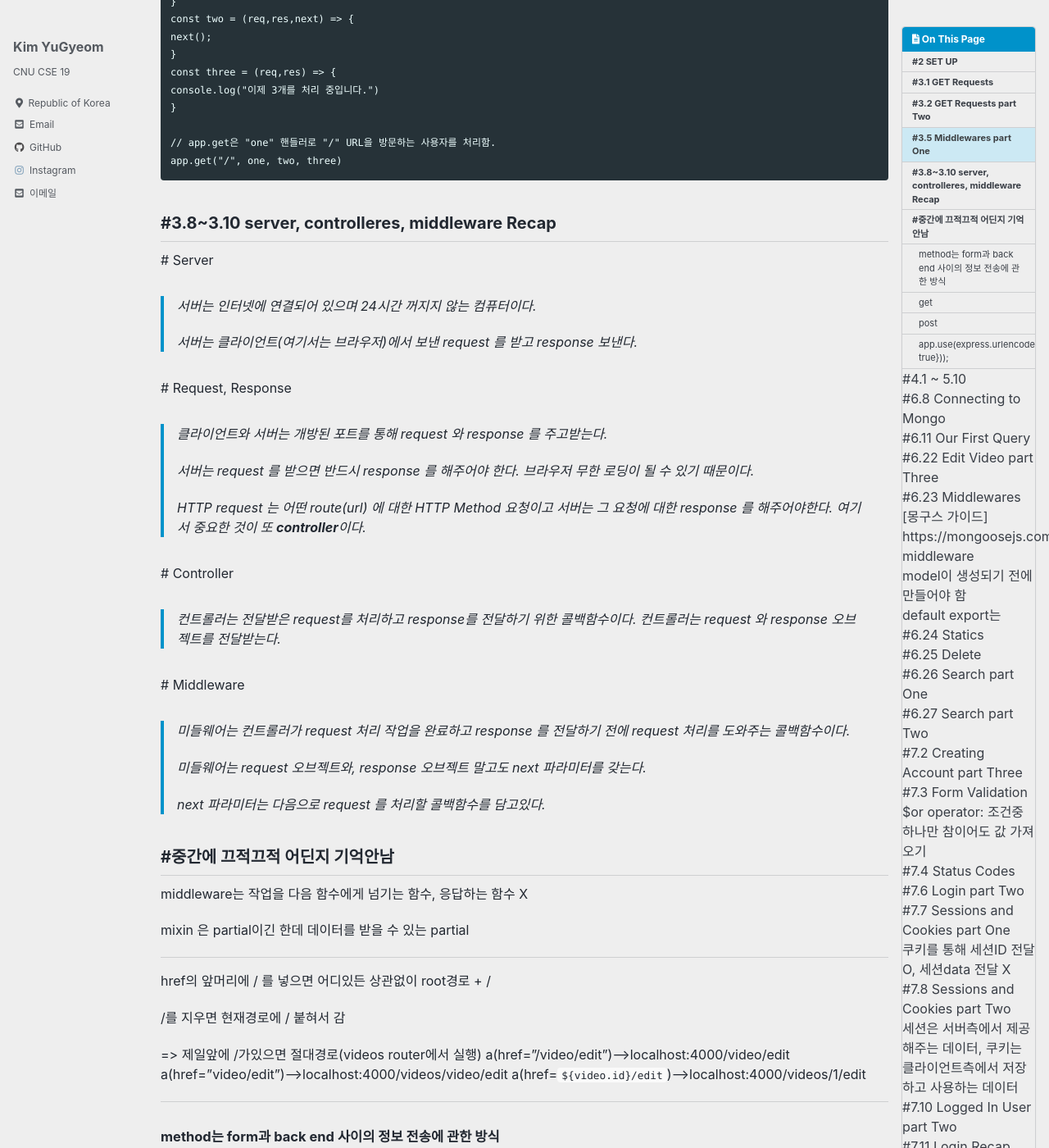
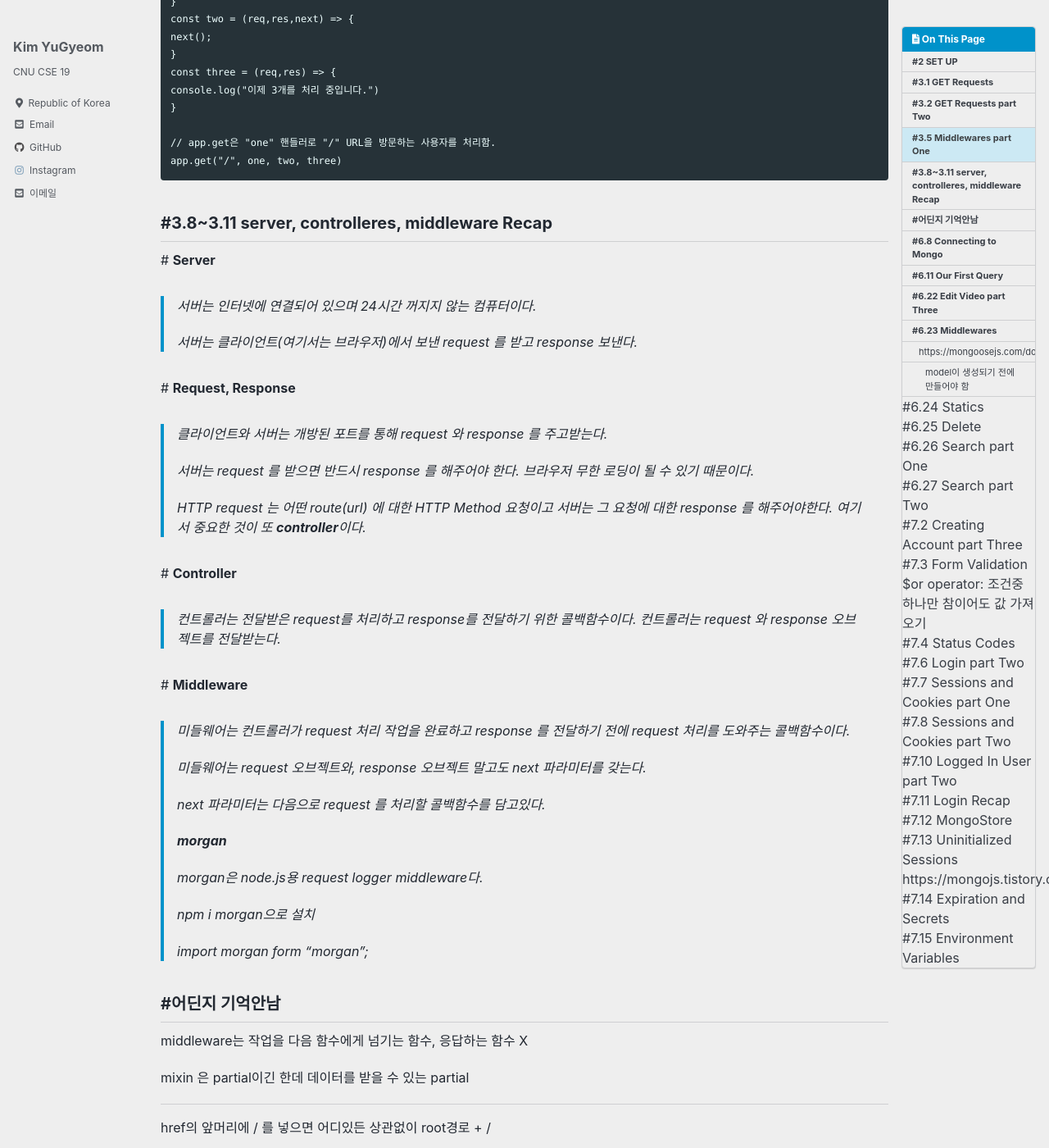
Before and after one commit to rladbrua0207/rladbrua0207.github.io, a Jekyll site: the page built from _posts/Web/2021-11-25-YouTube 클론코딩 개념 정리.md, in a window 1280 px wide and 1400 px high, scrolled down 1564 px. Shown: the whole window at 82% size. Built offline with Jekyll 4.4.1, drawn with Linux system fonts in a browser that asks for light colours; cached includes are drawn as plain includes; some web fonts are replaced; some of the changed text lies outside the part shown.

Commit message:
youtube 클론코딩 개념정리 수정

```diff
--- a/_posts/Web/2021-11-25-YouTube 클론코딩 개념 정리.md
+++ b/_posts/Web/2021-11-25-YouTube 클론코딩 개념 정리.md
@@ -100,15 +100,15 @@ app.get("/", one, two, three)
 
 
 
-## #3.8~3.10 server, controlleres, middleware Recap
+## #3.8~3.11 server, controlleres, middleware Recap
 
-\# Server
+\# **Server**
 
 > 서버는 인터넷에 연결되어 있으며 24시간 꺼지지 않는 컴퓨터이다.
 >
 > 서버는 클라이언트(여기서는 브라우저)에서 보낸 request 를 받고 response 보낸다.
 
-\# Request, Response
+\# **Request, Response**
 
 > 클라이언트와 서버는 개방된 포트를 통해 request 와 response 를 주고받는다.
 >
@@ -116,21 +116,31 @@ app.get("/", one, two, three)
 >
 > HTTP request 는 어떤 route(url) 에 대한 HTTP Method 요청이고 서버는 그 요청에 대한 response 를 해주어야한다. 여기서 중요한 것이 또 **controller**이다.
 
-\# Controller
+\# **Controller**
 
 > 컨트롤러는 전달받은 request를 처리하고 response를 전달하기 위한 콜백함수이다. 컨트롤러는 request 와 response 오브젝트를 전달받는다.
 
-\# Middleware
+\# **Middleware**
 
 > 미들웨어는 컨트롤러가 request 처리 작업을 완료하고 response 를 전달하기 전에 request 처리를 도와주는 콜백함수이다.
 >
 > 미들웨어는 request 오브젝트와, response 오브젝트 말고도 next 파라미터를 갖는다.
 >
 > next 파라미터는 다음으로 request 를 처리할 콜백함수를 담고있다.
+>
+> **morgan**
+>
+> morgan은 node.js용 request logger middleware다.
+>
+> npm i morgan으로 설치
+>
+> import morgan form "morgan";
+>
+>
 
 
 
-## #중간에 끄적끄적 어딘지 기억안남
+## #어딘지 기억안남
 
 middleware는 작업을 다음 함수에게 넘기는 함수, 응답하는 함수 X
 
@@ -149,19 +159,19 @@ a(href=`${video.id}/edit`)--->localhost:4000/videos/1/edit
 
 ------
 
-##### method는 form과 back end 사이의 정보 전송에 관한 방식
+**method는 form과 back end 사이의 정보 전송에 관한 방식**
 
-##### get
+**get**
 
 > 그 form에 있는 정보가 url에 들어가 검색할 때 필요 검색페이지를 만들 때 사용 그 검색어는 url안에 들어감, 데이터를 오직 받는 목적이라면 get
 
-##### post
+**post**
 
 > 데이터베이스에 추가, 수정, 삭제 할 때
 
 ------
 
-##### app.use(express.urlencoded({extended: true}));
+**app.use(express.urlencoded({extended: true}));**
 
 > express application가 form의 value들을 이해할수 있도록 하고 우리가 쓸 수 있는 자바스크립트 형식으로 변형시켜 준다
 
@@ -273,13 +283,13 @@ exist는 그냥 존재여부 확인
 >
 >
 
-#### [몽구스 가이드]
+**[몽구스 가이드]**
 
 #### https://mongoosejs.com/docs/guide.html
 
 
 
-##### middleware
+**middleware**
 
 > ##### model이 생성되기 전에 만들어야 함
 >
@@ -293,7 +303,7 @@ exist는 그냥 존재여부 확인
 >
 > const User = mongoose.model("user", userSchema); //model
 
-##### default export는
+**default export는**
 
 > import Video, { formatHashtags } from "../models/Video"
 >
@@ -421,13 +431,13 @@ JWT
 3. 브라우져가 서버에 다시 접근할 때 2.에서 받은 Cookie를 함께 건냄.
 4. 서버는 Cookie를 통해 브라우져를 구분 할 수 있다.
 
-##### 쿠키를 통해 세션ID 전달 O, 세션data 전달 X
+**쿠키를 통해 세션ID 전달 O, 세션data 전달 X**
 
 
 
 ## #7.8 Sessions and Cookies part Two
 
-##### 세션은 서버측에서 제공해주는 데이터, 쿠키는 클라이언트측에서 저장하고 사용하는 데이터
+**세션은 서버측에서 제공해주는 데이터, 쿠키는 클라이언트측에서 저장하고 사용하는 데이터**
 
 req.sessiontStore() 사용했을때 한번은 undefined가 나온 이유가 세션은 서버에서 만들어줘야 하는데 클라이언트가 첫 요청때 세션을 가지고있을리 없으니 undefined이 나온거고 그 이후 요청부턴 **첫번째 요청때 세션을 만들어서 넘겨**줬으니 **클라이언트가 해당 값을 쿠키에 저장**하고 매 요청때마다 서버에게 전달
 세션은 서버가 만들어서 제공해주다보니 서버가 재부팅되면 초기화 된다. (그래서 DB에 저장해서 관리를 한다는 소리. 실 운영에선 서버가 꺼지는 일은 없으니깐.)
@@ -449,13 +459,13 @@ res.locals로 저장된 locals변수는 브라우져에 저장되는게 아니
 
 ## #7.11 Login Recap
 
-#### Cookie, Session
+**Cookie, Session**
 
 cookie랑 session은 별개의 개념
 
 
 
-##### cookie
+**cookie**
 
 > 단지 정보를 주고받는일만 한다
 >
@@ -467,7 +477,7 @@ cookie랑 session은 별개의 개념
 
 
 
-##### Session store
+**Session store**
 
 > session을 저장하는곳
 
@@ -481,7 +491,7 @@ session id는 쿠키에 저장하지만, session데이터 자체는 서버에
 
 그래서 session을 데이터베이스에 저장해야함
 
-##### [connect-mongo] (세션을 몽고디비에 저장)
+**[connect-mongo] (세션을 몽고디비에 저장)**
 
 npm i connect-mongo
 
@@ -489,7 +499,7 @@ https://www.npmjs.com/package/connect-mongo
 
 
 
-#### 이미 mongoose 가 mongodb 와 연결되어 있는데 connect-mongo 에 dbURL을 전달해 한번더 연결을 하는 이유가 있나요?
+**이미 mongoose 가 mongodb 와 연결되어 있는데 connect-mongo 에 dbURL을 전달해 한번더 연결을 하는 이유가 있나요?**
 
 store: MongoStore.create({ client: connection.client })
 
@@ -501,7 +511,7 @@ store: MongoStore.create({ client: connection.client })
 
 ## #7.13 Uninitialized Sessions
 
-##### [resave, saveUninitialized 참고자료]
+**[resave, saveUninitialized 참고자료]**
 
 ##### https://mongojs.tistory.com/26
 
@@ -529,23 +539,23 @@ session authentication(인증)을 사용하면서 생길 수 있는 문제점?
 
 쿠키의 프로퍼티에 대해(Name, Value, Domain, Path, Expires / Max-Age, Size, HttpOnly, Secure, SameSite, Priority)
 
-##### Secret
+**Secret**
 
 >  쿠키에 sign 할 때 사용하는 string, 쿠키에 sign하는 이유는 backend가 쿠키를 줬다는걸 보여주기 위함, session hijack(납치, 누군가 쿠키를 훔쳐 마치 본인인거처럼 하는것)라는 공격유형을 방어하기 위함 이 string을 가지고 쿠키를 sign하고 우리가 만든것임을 증명하기위해 쓰임
 
-##### Domain
+**Domain**
 
 > 이 쿠키를 만든 backend가 누구인지 알려줌
 
-##### Path
+**Path**
 
 > 그냥 url
 
-##### Expires
+**Expires**
 
 > 만료날자를 정하지않으면 값이 session으로 돼있는데 사용자가 닫으면 session 쿠키는 끝나게됨, 예를들어 몇몇브라우저에서 프로그램을 닫거나 컴퓨터를 재시작 할 때 이 쿠키는 사라지는거다 (이해가 잘 안됨)
 
-##### Max-Age
+**Max-Age**
 
 > 언제 session이 만료되는지 정하는거에 쓰인다
 
@@ -566,15 +576,15 @@ app.use(session({
 
 ## #7.15 Environment Variables
 
-##### env파일
+**env파일**
 
 > 모든 AP key나 모든 비밀로 해야하는 url을 넣는곳
 
-##### evn파일에 접근하는법
+**evn파일에 접근하는법**
 
 > process.env.variableName
 
-##### dotenv
+**dotenv**
 
 > env파일을 읽고 각각의 변수들을 process.env안에 넣어준다\
 
@@ -584,7 +594,7 @@ dotenv는 가장 위에 import를 해줘야함, env를 로드하기위해
 
 import 대신 require("dotenv").config();로 받아오려면 dotenv를 사용하려는 모든 파일의 첫번째에 해줘야한다 너무 비효율적이므로 가장 처음으로 실행되는 파일에 import하자
 
-##### npm i dotenv
+**npm i dotenv**
 
 https://www.npmjs.com/package/dotenv
 
```
Also changed, not shown: other parts of _posts/Web/2021-11-25-YouTube 클론코딩 개념 정리.md (+2 -2 lines).
